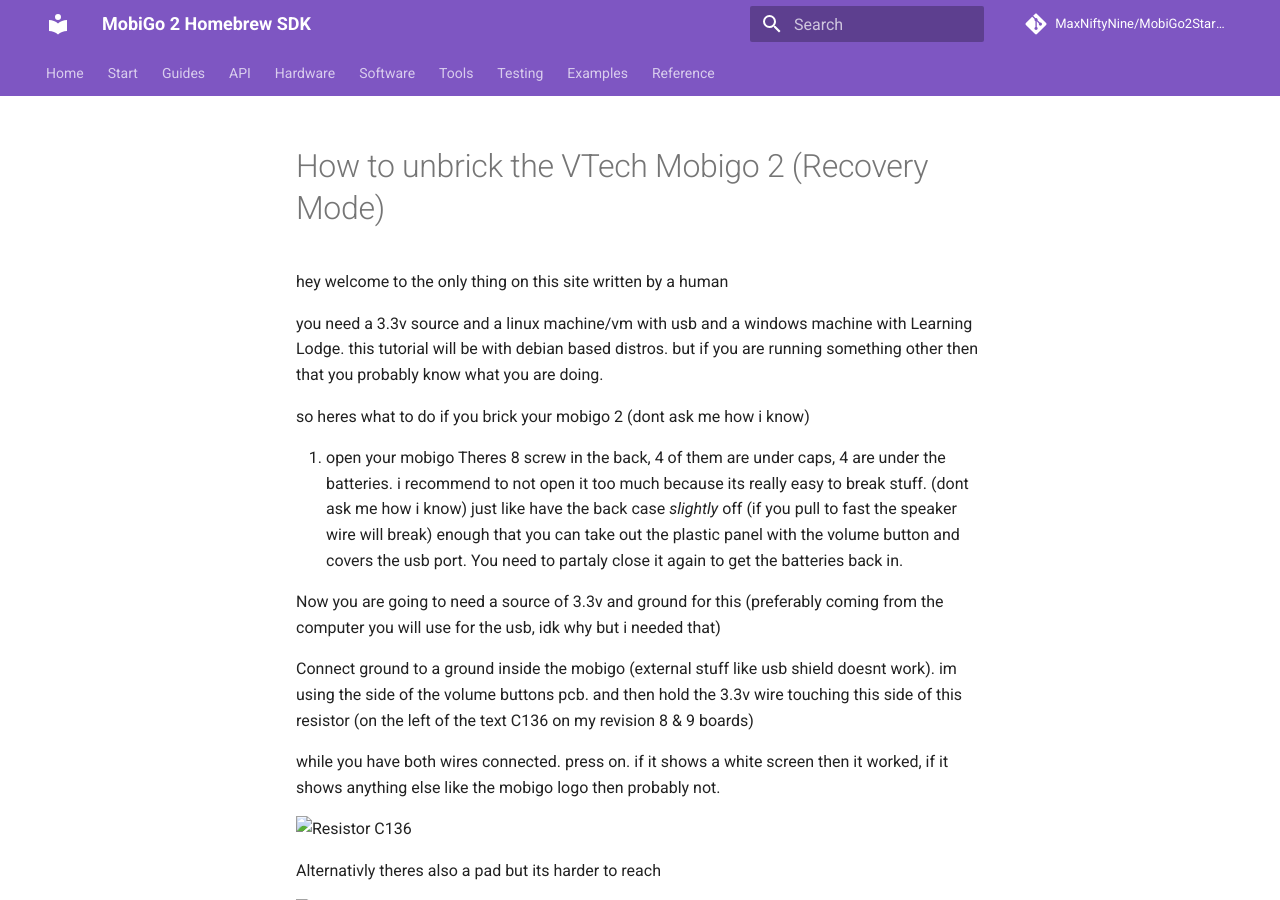
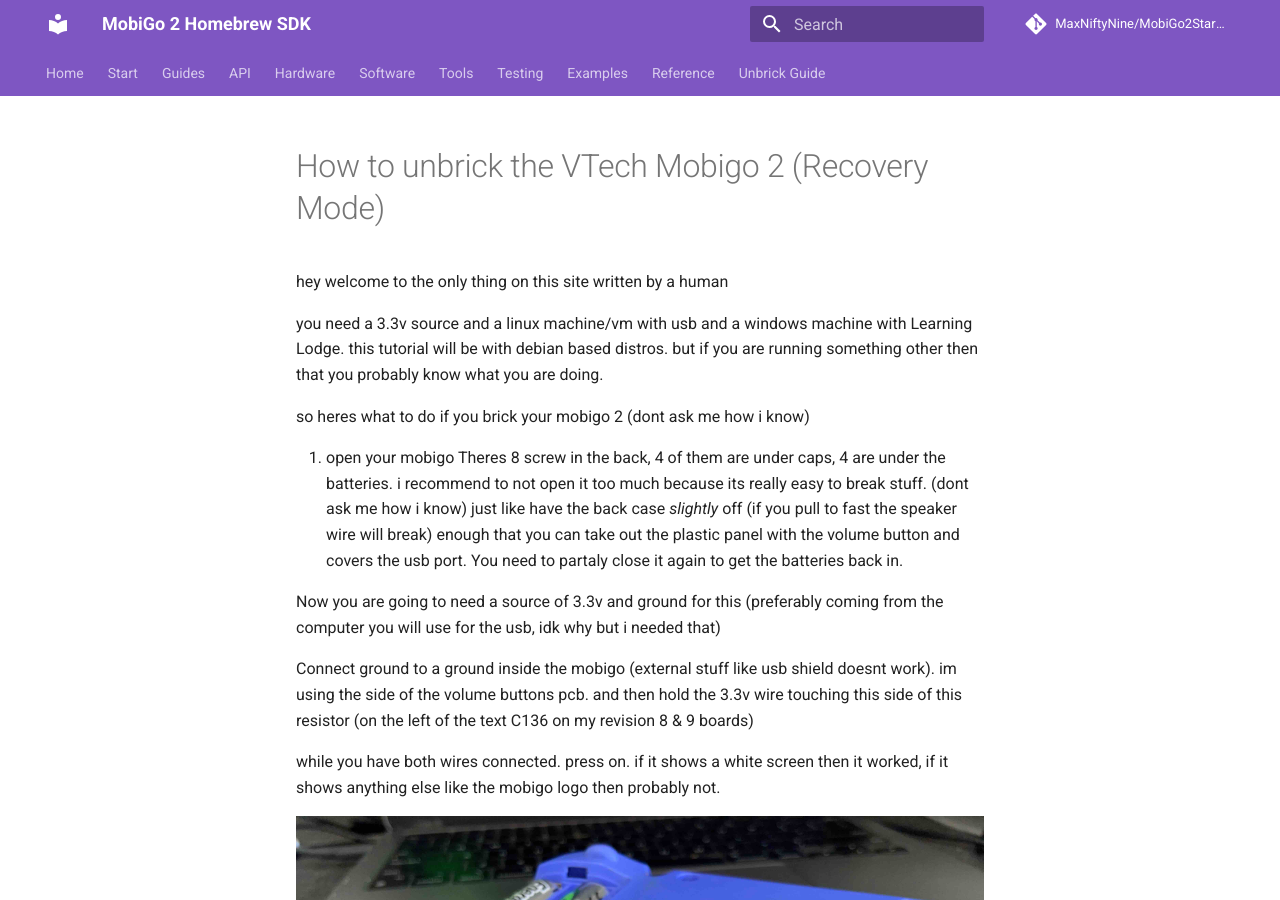
Before and after one commit to MaxNiftyNine/MobiGo2StarterProject, an MkDocs documentation site: the page built from docs/unbricking-guide.md, in a window 1280 px wide and 900 px high. Built offline with MkDocs 1.6.1 and Material for MkDocs 9.7.7, drawn with Linux system fonts in a browser that asks for light colours; comment, search, counter and statistics services are not loaded.

Commit message:
Fix unbrick

```diff
--- a/mkdocs.yml
+++ b/mkdocs.yml
@@ -120,3 +120,5 @@
       - Known limitations: reference/known-limitations.md
       - Glossary: reference/glossary.md
       - Licensing and safety: reference/licensing-safety.md
+  - Unbrick Guide:
+        - Unbrick guide: unbrick-guide.md
```
Also changed, not shown: docs/unbricking-guide.md (renamed from docs/hardware/unbricking-guide.md).
